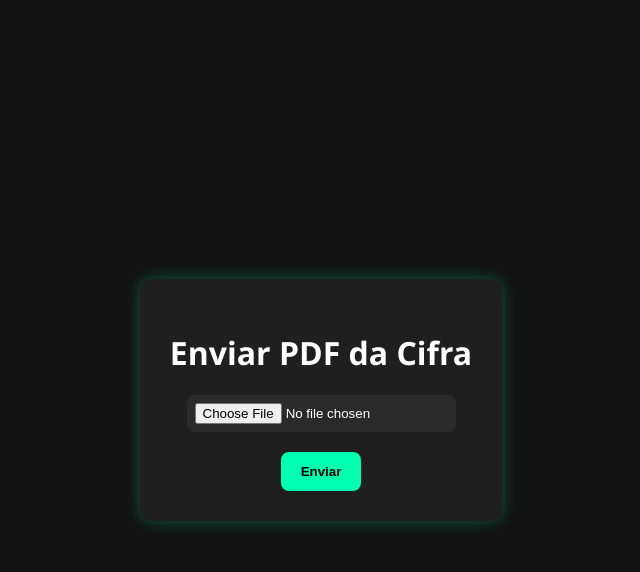
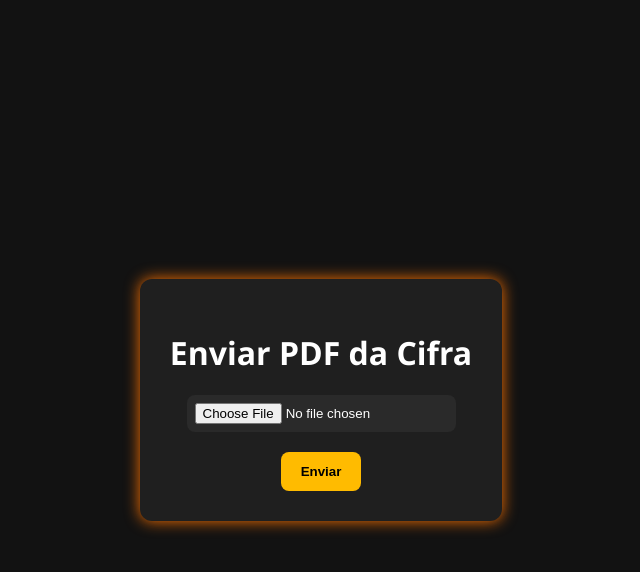
Before and after one commit to fireprojectx/ciframusic, a FastAPI app: page / in a window 1280 px wide. Shown: the top 572 px of the page, without its empty margins (319-959 px from the left). Run offline with FastAPI, Linux system fonts and the light colour scheme.

Commit message:
aparencia ajustes

```diff
--- a/templates/form.html
+++ b/templates/form.html
@@ -19,7 +19,7 @@
       background-color: #1f1f1f;
       padding: 30px;
       border-radius: 12px;
-      box-shadow: 0 0 15px rgba(0, 255, 174, 0.3);
+      box-shadow: 0 0 15px rgba(255, 115, 0, 0.979);
       text-align: center;
     }
 
@@ -33,7 +33,7 @@
     }
 
     button {
-      background-color: #00ffae;
+      background-color: #ffbb00;
       border: none;
       color: #000;
       padding: 12px 20px;
@@ -44,7 +44,7 @@
     }
 
     button:hover {
-      background-color: #00c28f;
+      background-color: #ffee00;
     }
   </style>
 </head>
```
